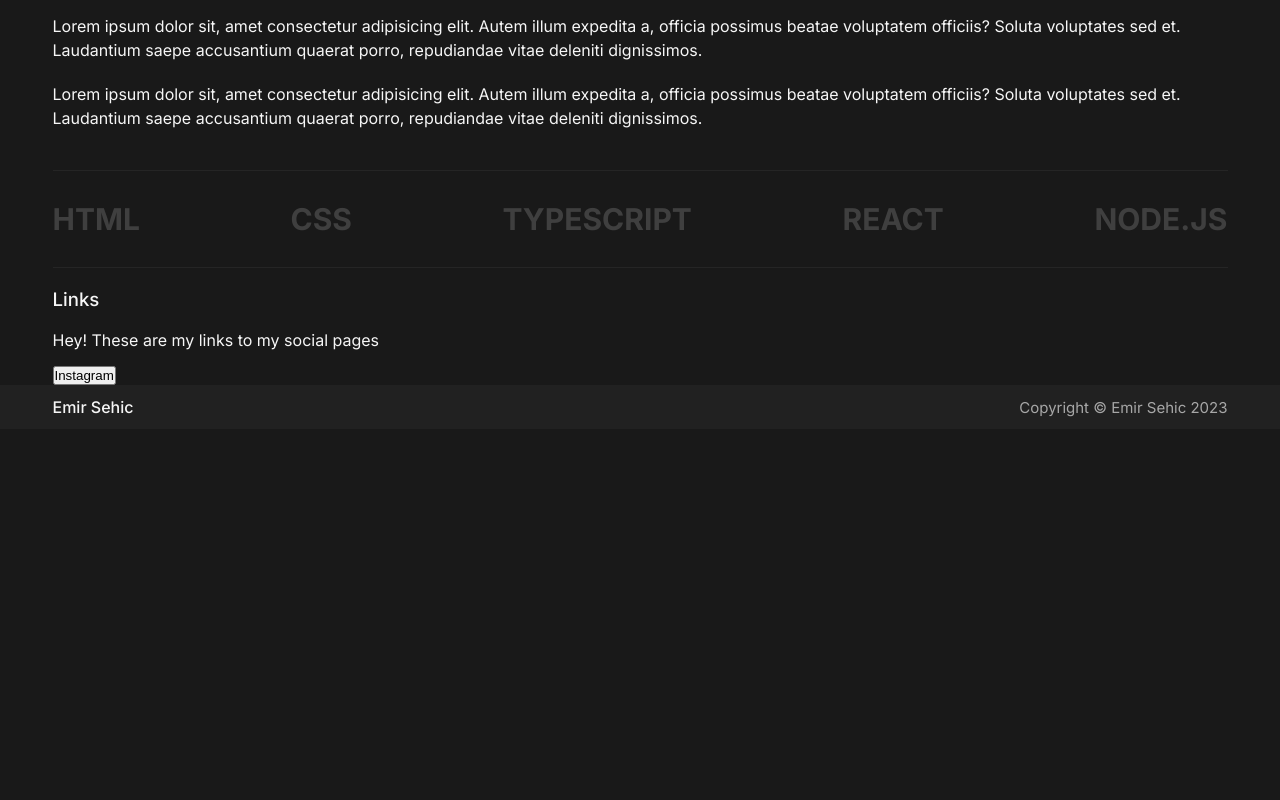
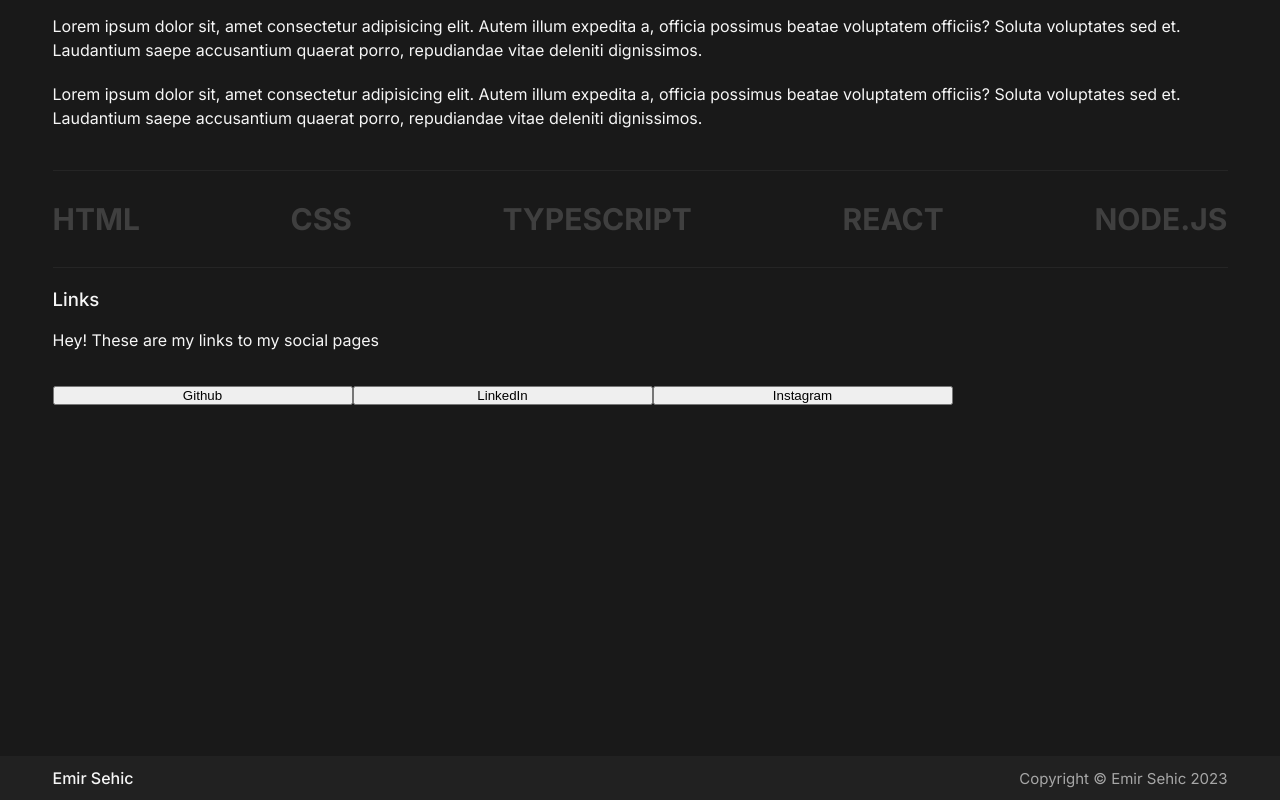
Before and after one commit to Emzahx/emirsehic.co, a website with bundled scripts: page index.html in a window 1280 px wide. Shown: the part 473-1273 px from the top of the page. Before the commit the page ends 902 px from the top, so only its background shows below. Built offline with nearby package versions, Linux system fonts and the light colour scheme.

Commit message:
modifiy buttons

```diff
--- a/index.html
+++ b/index.html
@@ -81,16 +81,17 @@
       <h5>Links</h5>
       <p>Hey! These are my links to my social pages</p>
     </div>
-    <div class="linktree">
-      <a href="https://www.instagram.com/emirsehic_/" class="btn-insta"><button>Instagram</button></a>
+    <div class="my-links">
+      <div>
+        <a href="http://"><button class="btn">Github</button></a>
+      </div>
+      <div>
+        <a href="http://"><button class="btn">LinkedIn</button></a>
+      </div>
+      <div>
+        <a href="https://www.instagram.com/emirsehic_/"><button class="btn">Instagram</button></a>
+      </div>
     </div>
-    <div class="linktree">
-
-    </div>
-    <div class="linktree">
-
-    </div>
-
 
 
 
--- a/main.css
+++ b/main.css
@@ -158,13 +158,17 @@ h5 {
 .my-links {
   display: flex;
   flex-direction: row;
-  height: 406px;
+  height: 360px;
+  width: 300px;
   padding: 20px 0;
   margin-bottom: 30px;
   justify-content: space-between;
 }
 
-
+.btn {
+  width: 300px;
+  cursor: pointer;
+}
 
 
 
```
